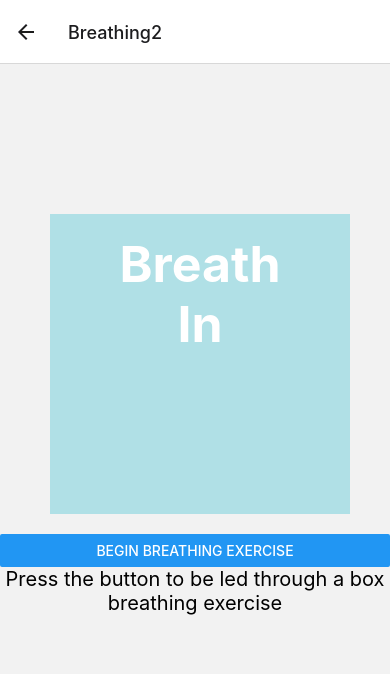
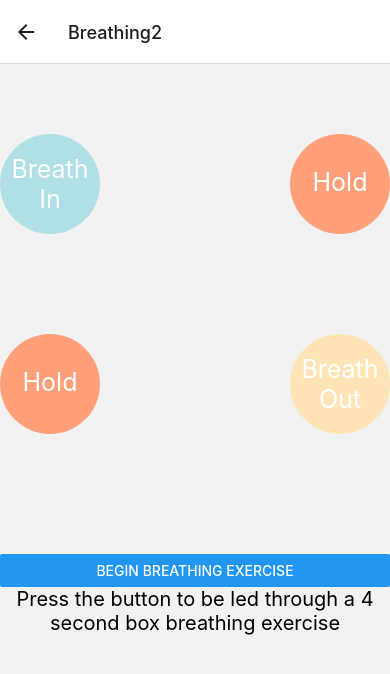
Before and after one commit to hannah-hags/Breathing-App, a React Native app: screen /Breathing2 in a window 390 px wide. Shown: the top 674 px of the page. Built offline with nearby package versions, Linux system fonts and the light colour scheme; no server answers; what aws-amplify would draw is missing.

Commit message:
Add files via upload

```diff
--- a/BreathingExercise2.js
+++ b/BreathingExercise2.js
@@ -2,14 +2,35 @@ import * as React from 'react';
 import { Animated, View, Button, Text } from 'react-native';
 
 
-export default function BreathingExercise2() {
+export default function BreathingExercise1() {
   const box1AnimationValue = React.useRef(new Animated.Value(0)).current;
+  const box2AnimationValue = React.useRef(new Animated.Value(0)).current;
+  const box3AnimationValue = React.useRef(new Animated.Value(0)).current;
+  const box4AnimationValue = React.useRef(new Animated.Value(0)).current;
 
   const buttonPressed = () => {
     Animated.loop(
       Animated.stagger(0, [
         Animated.timing(box1AnimationValue, {
           toValue: 1,
+          duration: 4000,
+          useNativeDriver: true,
+        }),
+        Animated.timing(box2AnimationValue, {
+          toValue: 1,
+          delay: 4000,
+          duration: 4000,
+          useNativeDriver: true,
+        }),
+        Animated.timing(box3AnimationValue, {
+          toValue: 1,
+          delay: 8000,
+          duration: 4000,
+          useNativeDriver: true,
+        }),
+        Animated.timing(box4AnimationValue, {
+          toValue: 1,
+          delay: 12000,
           duration: 4000,
           useNativeDriver: true,
         }),
@@ -23,12 +44,11 @@ export default function BreathingExercise2() {
   return (
     <View>
       <Animated.View style={{
-        height: 300,
-        width: 300,
-        marginTop: 150,
-        marginBottom: 20,
+        height: 100,
+        width: 100,
+        borderRadius: 100/2,
+        marginTop:70,
         backgroundColor: 'powderblue',
-        marginLeft:50,
         transform: [
           {
             translateX: box1AnimationValue.interpolate({
@@ -38,16 +58,68 @@ export default function BreathingExercise2() {
           }
         ],
       }}>
-        <Text style={{textAlign: 'center', justifyContent: 'center', fontWeight: 'bold', fontSize:50, color:'white', marginTop:20}}>Breath              In</Text>
+        <Text style={{textAlign: 'center', marginTop: 30, fontSize:25, color:'white', marginTop:20}}>Breath   In</Text>
+      </Animated.View>
+
+      <Animated.View style={{
+        height: 100,
+        width: 100,
+        borderRadius: 100/2,
+        marginLeft: 290,
+        backgroundColor: 'lightsalmon',
+        transform: [
+          {
+            translateY: box2AnimationValue.interpolate({
+              inputRange: [0, 1],
+              outputRange: [-100, 100],
+            }),
+          }
+        ],
+        }}>
+        <Text style={{textAlign: 'center', fontSize:25, color: 'white', marginTop:33}}>Hold</Text>
+      </Animated.View>
+
+      <Animated.View style={{
+        height: 100,
+        width: 100,
+        borderRadius: 100/2,
+        backgroundColor: 'moccasin',
+        transform: [
+          {
+            translateX: box3AnimationValue.interpolate({
+              inputRange: [0, 1],
+              outputRange: [290,0],
+            }),
+          }
+        ],
+      }}>
+        <Text style={{textAlign: 'center', marginTop: 30, fontSize:25, color:'white', marginTop:20}}>Breath Out</Text>
+      </Animated.View>
+
+      <Animated.View style={{
+        height: 100,
+        width: 100,
+        borderRadius: 100/2,
+        marginBottom: 20,
+        backgroundColor: 'lightsalmon',
+        transform: [
+          {
+            translateY: box4AnimationValue.interpolate({
+              inputRange: [0,1],
+              outputRange: [-100, -300],
+            }),
+          }
+        ],
+        }}>
+        <Text style={{textAlign: 'center', fontSize:25, color: 'white', marginTop:33}}>Hold</Text>
       </Animated.View>
 
       <Button title={'Begin Breathing Exercise'} onPress={buttonPressed} />
-      <Text style={{textAlign: 'center', fontSize:20}}>Press the button to be led through a box breathing exercise</Text>
+      <Text style={{textAlign: 'center', fontSize:20}}>Press the button to be led through a 4 second box breathing exercise</Text>
     </View>
   );
 }
 
 
 //  SOURCES:
-//  https://www.makeuseof.com/react-native-navigate-between-screens/
-//  https://feralcat.xyz/blog/2020/07/03/vertically-and-horizontally-center-text-in-react-native/ --> styling text
+//  https://www.makeuseof.com/react-native-navigate-between-screens/ --> styling text
```
